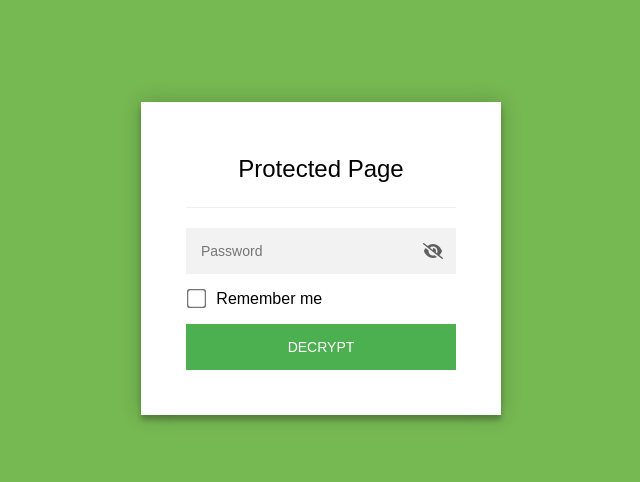
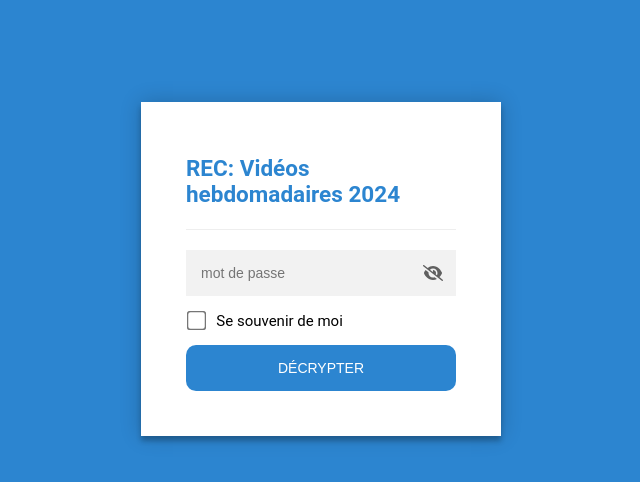
Before and after one commit to REC-marketing/capsules2024.github.io, a plain HTML site: page index.html in a window 1280 px wide. Shown: the whole page, without its empty margins (319-959 px from the left). Drawn offline with Linux system fonts and the light colour scheme.

Commit message:
index.html

```diff
--- a/index.html
+++ b/index.html
@@ -1,8 +1,9 @@
 <!DOCTYPE html>
 <html class="staticrypt-html">
     <head>
+	<meta name="robots" content="noindex,nofollow">
         <meta charset="utf-8" />
-        <title>Protected Page</title>
+        <title>REC: Vidéos hebdomadaires 2024</title>
         <meta name="viewport" content="width=device-width, initial-scale=1" />
 
         <!-- do not cache this page -->
@@ -73,8 +74,9 @@
 
             .staticrypt-form .staticrypt-decrypt-button {
                 text-transform: uppercase;
+		border-radius: 10px;
                 outline: 0;
-                background: #4CAF50;
+                background: #2c85d0;
                 width: 100%;
                 border: 0;
                 padding: 15px;
@@ -86,8 +88,8 @@
             .staticrypt-form .staticrypt-decrypt-button:hover,
             .staticrypt-form .staticrypt-decrypt-button:active,
             .staticrypt-form .staticrypt-decrypt-button:focus {
-                background: #4CAF50;
-                filter: brightness(92%);
+                background: #2c85d0;
+                filter: brightness(120%);
             }
 
             .staticrypt-html {
@@ -102,8 +104,8 @@
             .staticrypt-content {
                 height: 100%;
                 margin-bottom: 1em;
-                background: #76B852;
-                font-family: "Arial", sans-serif;
+                background: #2c85d0;
+                font-family: 'Roboto';font-size: 15px;
                 -webkit-font-smoothing: antialiased;
                 -moz-osx-font-smoothing: grayscale;
             }
@@ -114,7 +116,10 @@
             }
 
             .staticrypt-title {
+		font-weight: bold;
+		color:#2c85d0;
                 font-size: 1.5em;
+		text-align: left;
             }
 
             label.staticrypt-remember {
@@ -176,7 +181,7 @@
             <div class="staticrypt-page">
                 <div class="staticrypt-form">
                     <div class="staticrypt-instructions">
-                        <p class="staticrypt-title">Protected Page</p>
+                        <p class="staticrypt-title">REC: Vidéos hebdomadaires 2024</p>
                         <p></p>
                     </div>
 
@@ -188,7 +193,7 @@
                                 id="staticrypt-password"
                                 type="password"
                                 name="password"
-                                placeholder="Password"
+                                placeholder="mot de passe"
                                 autofocus
                             />
 
@@ -202,10 +207,10 @@
 
                         <label id="staticrypt-remember-label" class="staticrypt-remember hidden">
                             <input id="staticrypt-remember" type="checkbox" name="remember" />
-                            Remember me
+                            Se souvenir de moi
                         </label>
 
-                        <input type="submit" class="staticrypt-decrypt-button" value="DECRYPT" />
+                        <input type="submit" class="staticrypt-decrypt-button" value="Décrypter" />
                     </form>
                 </div>
             </div>
@@ -811,7 +816,7 @@ exports.init = init;
   return exports;
 })());
         ;
-            const templateError = "template_error",
+            const templateError = "Mauvais mot de passe...",
                 templateToggleAltShow = "template_toggle_show",
                 templateToggleAltHide = "template_toggle_hide",
                 isRememberEnabled = true,
```
